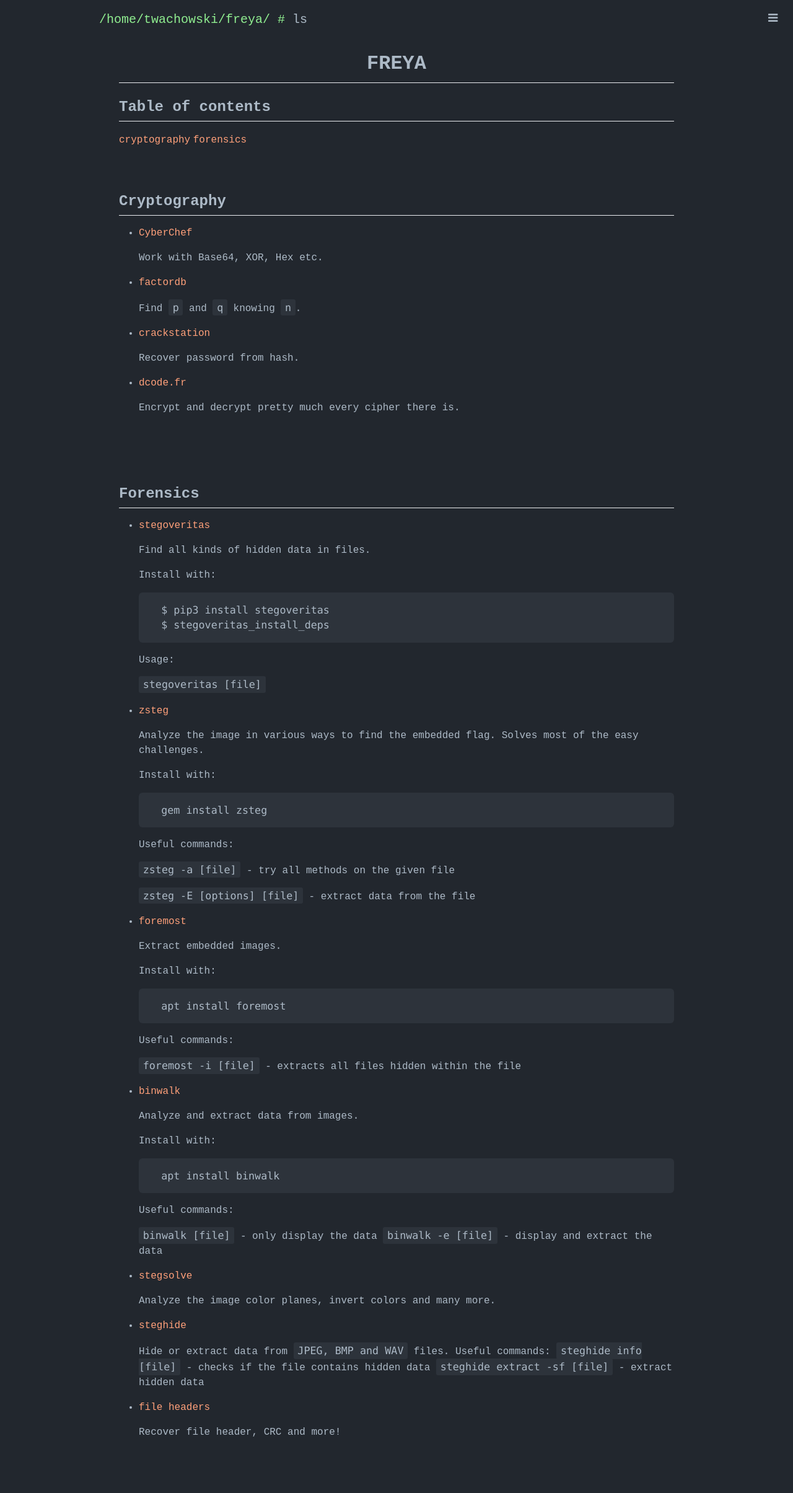
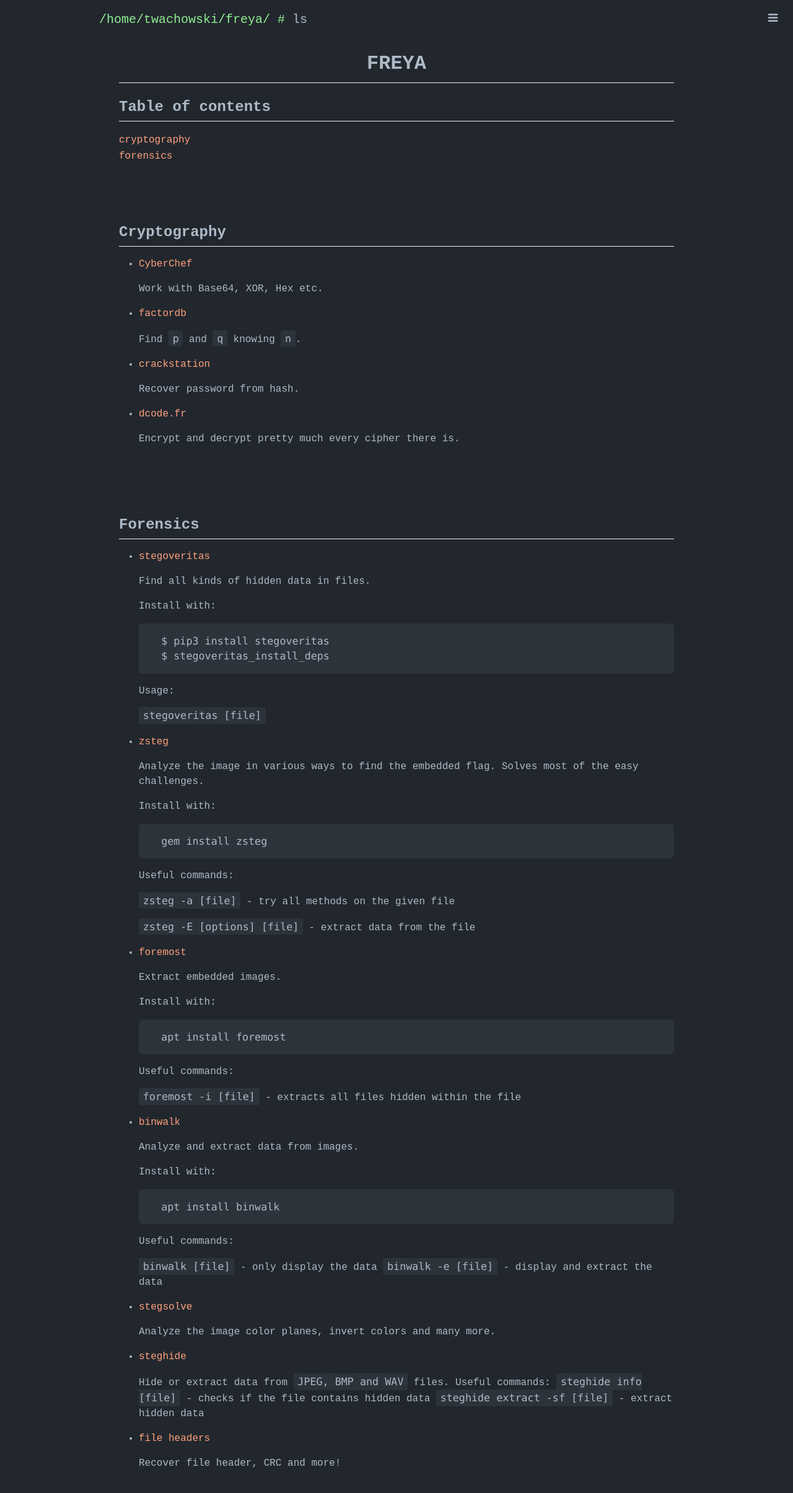
Before and after one commit to tadeuszwachowski/freya, a Jekyll site: the page built from index.html, in a window 1280 px wide. Shown: the whole page at 62% size. Built offline with Jekyll 4.4.1, drawn with Linux system fonts in a browser that asks for light colours; Markdown is read by kramdown in place of the engine named in the settings; before the commit the page ends 2359 px from its top, so only the background shows below that.

Commit message:
Change toc

```diff
--- a/index.html
+++ b/index.html
@@ -7,7 +7,7 @@
 <h2>Table of contents</h2>
 
 {% for w in site.tools %}
-	<a href="#{{w.title}}" font-size="20px">{{w.title}}</a>
+	<a href="#{{w.title}}" font-size="20px">{{w.title}}</a><br/>
 {% endfor %}
 
 {% for w in site.tools %}
```
